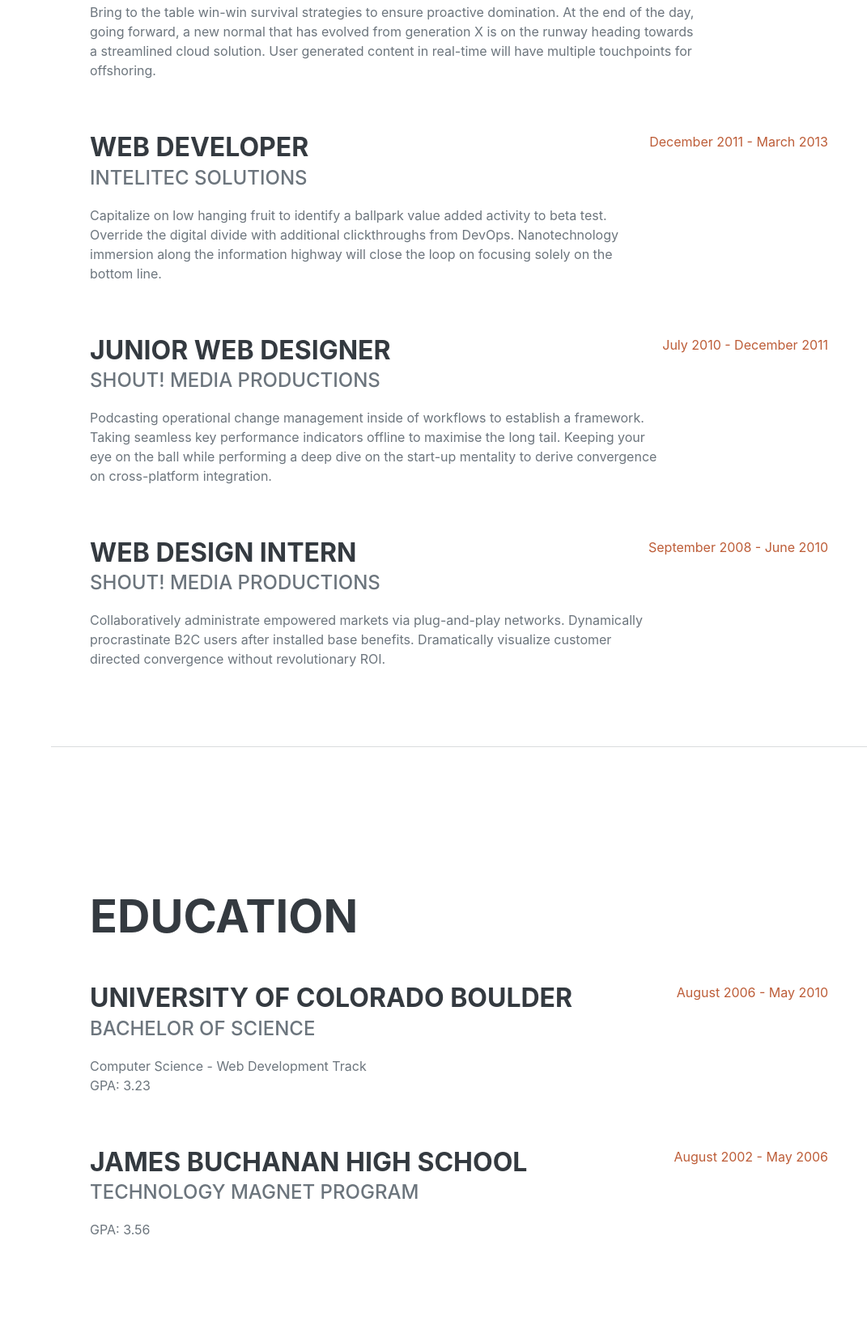
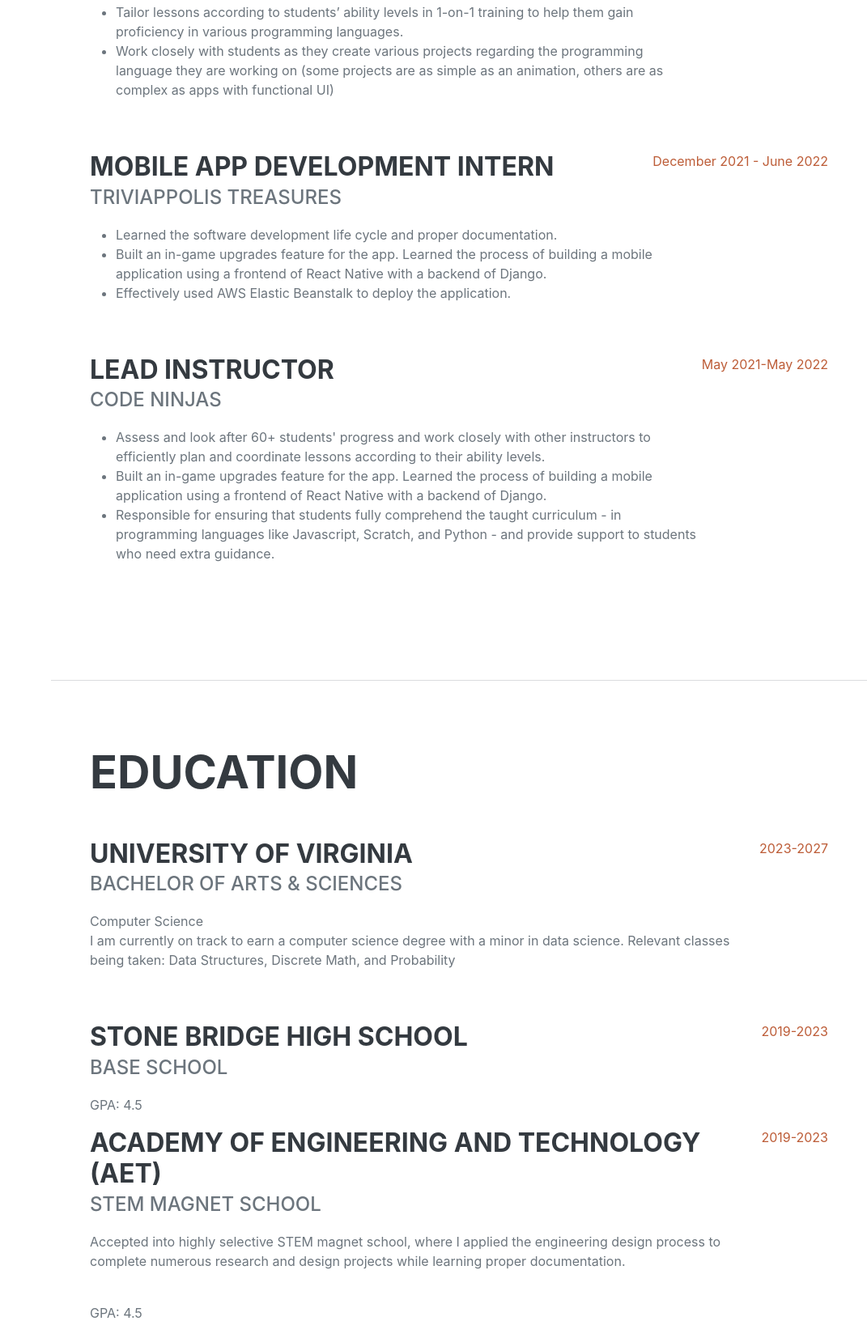
Before and after one commit to AryanThodupunuri/aryanthodupunuri.github.io, a plain HTML site: page index.html in a window 1280 px wide. Shown: the part 1258-2911 px from the top of the page at 81% size, without its empty margins (209-1280 px from the left). Drawn offline with nearby package versions, Linux system fonts and the light colour scheme; a web font is replaced by a local one.

Commit message:
Update index.html

```diff
--- a/index.html
+++ b/index.html
@@ -66,35 +66,39 @@ Last year, I had the incredible opportunity to intern as a mobile app developer
                     <h2 class="mb-5">Experience</h2>
                     <div class="d-flex flex-column flex-md-row justify-content-between mb-5">
                         <div class="flex-grow-1">
-                            <h3 class="mb-0">Senior Web Developer</h3>
-                            <div class="subheading mb-3">Intelitec Solutions</div>
-                            <p>Bring to the table win-win survival strategies to ensure proactive domination. At the end of the day, going forward, a new normal that has evolved from generation X is on the runway heading towards a streamlined cloud solution. User generated content in real-time will have multiple touchpoints for offshoring.</p>
+                            <h3 class="mb-0">Code Coach</h3>
+                            <div class="subheading mb-3">CoderSchool Ashburn</div>
+                             <ul style=“list-style-type: disk">
+                                 <li>Tailor lessons according to students’ ability levels in 1-on-1 training to help them gain proficiency in various programming languages.</li>
+                                 <li> Work closely with students as they create various projects regarding the programming language they are working on (some projects are as simple as an animation, others are as complex as apps with functional UI)</li>
+                             </ul>
                         </div>
-                        <div class="flex-shrink-0"><span class="text-primary">March 2013 - Present</span></div>
+                        <div class="flex-shrink-0"><span class="text-primary">June 2022 - Present</span></div>
                     </div>
                     <div class="d-flex flex-column flex-md-row justify-content-between mb-5">
                         <div class="flex-grow-1">
-                            <h3 class="mb-0">Web Developer</h3>
-                            <div class="subheading mb-3">Intelitec Solutions</div>
-                            <p>Capitalize on low hanging fruit to identify a ballpark value added activity to beta test. Override the digital divide with additional clickthroughs from DevOps. Nanotechnology immersion along the information highway will close the loop on focusing solely on the bottom line.</p>
+                            <h3 class="mb-0">Mobile App Development Intern</h3>
+                            <div class="subheading mb-3">Triviappolis Treasures</div>
+                            <ul style=“list-style-type: disk">
+                                 <li>Learned the software development life cycle and proper documentation.</li>
+                                 <li> Built an in-game upgrades feature for the app. Learned the process of building a mobile application using a frontend of React Native with a backend of Django. </li>
+                                 <li>Effectively used AWS Elastic Beanstalk to deploy the application. </li>
+                             </ul>
                         </div>
-                        <div class="flex-shrink-0"><span class="text-primary">December 2011 - March 2013</span></div>
+                        <div class="flex-shrink-0"><span class="text-primary">December 2021 - June 2022</span></div>
                     </div>
                     <div class="d-flex flex-column flex-md-row justify-content-between mb-5">
                         <div class="flex-grow-1">
-                            <h3 class="mb-0">Junior Web Designer</h3>
-                            <div class="subheading mb-3">Shout! Media Productions</div>
-                            <p>Podcasting operational change management inside of workflows to establish a framework. Taking seamless key performance indicators offline to maximise the long tail. Keeping your eye on the ball while performing a deep dive on the start-up mentality to derive convergence on cross-platform integration.</p>
+                            <h3 class="mb-0">Lead Instructor</h3>
+                            <div class="subheading mb-3">Code Ninjas</div>
+                            <ul style=“list-style-type: disk">
+                                 <li>Assess and look after 60+ students' progress and work closely with other instructors to efficiently plan and coordinate lessons according to their ability levels. </li>
+                                 <li> Built an in-game upgrades feature for the app. Learned the process of building a mobile application using a frontend of React Native with a backend of Django. </li>
+                                 <li>Responsible for ensuring that students fully comprehend the taught curriculum - in programming languages like Javascript, Scratch, and Python - and provide support to students who need extra guidance. </li>
+                             </ul>
+
                         </div>
-                        <div class="flex-shrink-0"><span class="text-primary">July 2010 - December 2011</span></div>
-                    </div>
-                    <div class="d-flex flex-column flex-md-row justify-content-between">
-                        <div class="flex-grow-1">
-                            <h3 class="mb-0">Web Design Intern</h3>
-                            <div class="subheading mb-3">Shout! Media Productions</div>
-                            <p>Collaboratively administrate empowered markets via plug-and-play networks. Dynamically procrastinate B2C users after installed base benefits. Dramatically visualize customer directed convergence without revolutionary ROI.</p>
-                        </div>
-                        <div class="flex-shrink-0"><span class="text-primary">September 2008 - June 2010</span></div>
+                        <div class="flex-shrink-0"><span class="text-primary">May 2021-May 2022</span></div>
                     </div>
                 </div>
             </section>
@@ -105,20 +109,31 @@ Last year, I had the incredible opportunity to intern as a mobile app developer
                     <h2 class="mb-5">Education</h2>
                     <div class="d-flex flex-column flex-md-row justify-content-between mb-5">
                         <div class="flex-grow-1">
-                            <h3 class="mb-0">University of Colorado Boulder</h3>
-                            <div class="subheading mb-3">Bachelor of Science</div>
-                            <div>Computer Science - Web Development Track</div>
-                            <p>GPA: 3.23</p>
+                            <h3 class="mb-0">University of Virginia</h3>
+                            <div class="subheading mb-3">Bachelor of Arts & Sciences</div>
+                            <div>Computer Science</div>
+                            <p>I am currently on track to earn a computer science degree with a minor in data science. Relevant classes being taken: Data Structures, Discrete Math, and Probability</p>
                         </div>
-                        <div class="flex-shrink-0"><span class="text-primary">August 2006 - May 2010</span></div>
+                        <div class="flex-shrink-0"><span class="text-primary">2023-2027</span></div>
                     </div>
                     <div class="d-flex flex-column flex-md-row justify-content-between">
                         <div class="flex-grow-1">
-                            <h3 class="mb-0">James Buchanan High School</h3>
-                            <div class="subheading mb-3">Technology Magnet Program</div>
-                            <p>GPA: 3.56</p>
+                            <h3 class="mb-0">Stone Bridge High School</h3>
+                            <div class="subheading mb-3">Base School</div>
+                            <p>GPA: 4.5</p>
                         </div>
-                        <div class="flex-shrink-0"><span class="text-primary">August 2002 - May 2006</span></div>
+                        <div class="flex-shrink-0"><span class="text-primary">2019-2023</span></div>
+                    </div>
+                    <div class="d-flex flex-column flex-md-row justify-content-between">
+                        <div class="flex-grow-1">
+                            <h3 class="mb-0">Academy of Engineering and Technology (AET)</h3>
+                            <div class="subheading mb-3">STEM Magnet School</div>
+                            <p> Accepted into highly selective STEM magnet school, where I applied the engineering
+design process to complete numerous research and design projects while learning proper documentation. </p>
+                            <br>
+                            <p> GPA: 4.5</p>
+                        </div>
+                        <div class="flex-shrink-0"><span class="text-primary">2019-2023</span></div>
                     </div>
                 </div>
             </section>
@@ -132,15 +147,9 @@ Last year, I had the incredible opportunity to intern as a mobile app developer
                         <li class="list-inline-item"><i class="fab fa-html5"></i></li>
                         <li class="list-inline-item"><i class="fab fa-css3-alt"></i></li>
                         <li class="list-inline-item"><i class="fab fa-js-square"></i></li>
-                        <li class="list-inline-item"><i class="fab fa-angular"></i></li>
                         <li class="list-inline-item"><i class="fab fa-react"></i></li>
                         <li class="list-inline-item"><i class="fab fa-node-js"></i></li>
-                        <li class="list-inline-item"><i class="fab fa-sass"></i></li>
-                        <li class="list-inline-item"><i class="fab fa-less"></i></li>
-                        <li class="list-inline-item"><i class="fab fa-wordpress"></i></li>
-                        <li class="list-inline-item"><i class="fab fa-gulp"></i></li>
-                        <li class="list-inline-item"><i class="fab fa-grunt"></i></li>
-                        <li class="list-inline-item"><i class="fab fa-npm"></i></li>
+
                     </ul>
                     <div class="subheading mb-3">Workflow</div>
                     <ul class="fa-ul mb-0">
```
